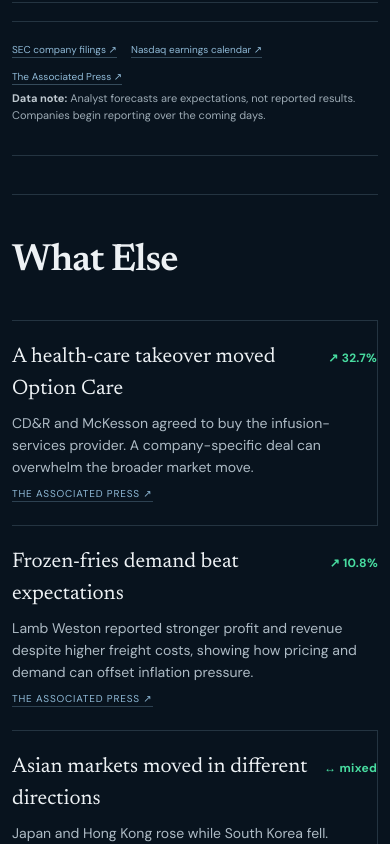
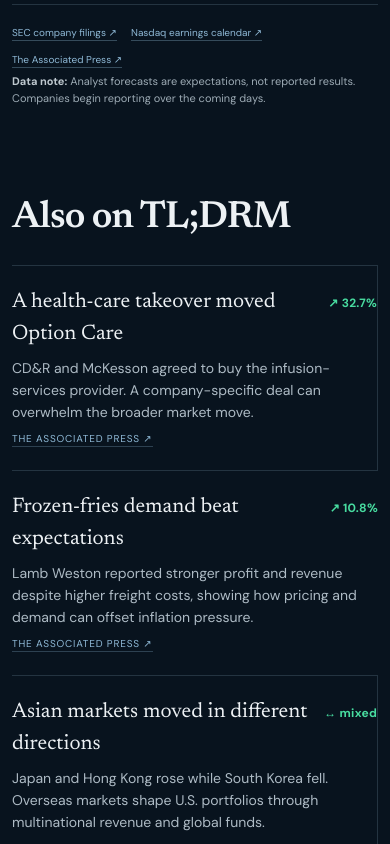
Before and after one commit to PennPredict/tldr-macro, a Next.js app: page / in a window 390 px wide. Shown: the part 6458-7302 px from the top of the page. Built offline with nearby package versions, Linux system fonts and the light colour scheme.

Commit message:
Tighten section spacing

```diff
--- a/app/globals.css
+++ b/app/globals.css
@@ -176,3 +176,15 @@
 .headline-intro h3 { max-width:none; font-size:clamp(20px,2.15vw,28px); line-height:1.12; white-space:nowrap; }
 @media (max-width:1023px) { .headline-intro h3 { white-space:normal; } }
 @media (max-width:720px) { .market-section,.stories,.notable,.watch { padding-top:38px; padding-bottom:38px; }.headline-card { padding-top:30px; }.headline-intro h3 { font-size:28px; } }
+
+/* Compact section transitions: one useful divider, no stacked rules. */
+.market-section,.stories,.notable { border-bottom:0; }
+.stories,.notable,.watch { padding-top:26px; padding-bottom:38px; }
+.headline-card:last-child { border-bottom:0; }
+.notable-list article:nth-last-child(-n+2) { border-bottom:0; }
+.notable .section-heading,.watch .section-heading { margin-bottom:18px; }
+@media (max-width:720px) {
+  .stories,.notable,.watch { padding-top:22px; padding-bottom:30px; }
+  .notable-list article:last-child { border-bottom:0; }
+  .notable-list article:nth-last-child(2) { border-bottom:1px solid var(--line); }
+}
--- a/app/page.tsx
+++ b/app/page.tsx
@@ -16,7 +16,7 @@
   <p className="edition-summary">{edition.summary}</p>
   <MarketSnapshot markets={edition.markets}/>
   <section className="stories" aria-labelledby="stories-title"><div className="section-heading stories-heading"><h2 id="stories-title">Top Stories</h2></div><div className="headline-list">{headlines.map(headline=><HeadlineCard headline={headline} definitions={lensDefinitions} key={headline.headline}/>)}</div></section>
-  <section className="notable" aria-labelledby="notable-title"><div className="section-heading"><h2 id="notable-title">What Else</h2></div><div className="notable-list">{notable.map(([title,signal,text,source,href])=><article key={title}><div className="notable-title"><h3>{title}</h3><span>{signal}</span></div><p>{text}</p><a href={href} target="_blank" rel="noreferrer">{source} ↗</a></article>)}</div></section>
+  <section className="notable" aria-labelledby="notable-title"><div className="section-heading"><h2 id="notable-title">Also on TL;DRM</h2></div><div className="notable-list">{notable.map(([title,signal,text,source,href])=><article key={title}><div className="notable-title"><h3>{title}</h3><span>{signal}</span></div><p>{text}</p><a href={href} target="_blank" rel="noreferrer">{source} ↗</a></article>)}</div></section>
   <section className="watch" aria-labelledby="watch-title"><div className="section-heading"><h2 id="watch-title">Next on TL;DRM</h2><p>Historical relationship, not prediction.</p></div><div className="event-list">{edition.calendar.map(e=><article key={e.date}><time>{e.date}<small>{e.time}</small></time><div className="event-main"><h3>{e.title}</h3><p>{e.definition}</p><span>{e.prior}</span><span>{e.consensus}</span></div><div className="scenario hotter"><b>Hotter / tighter</b><p>{e.hot}</p></div><div className="scenario cooler"><b>Cooler / easier</b><p>{e.cool}</p></div><a href={e.href} target="_blank" rel="noreferrer">{e.source} ↗</a></article>)}</div></section>
   <Footer/>
 </main>}
--- a/reports/build-report.json
+++ b/reports/build-report.json
@@ -1,5 +1,5 @@
 {
-  "generated_at": "2026-10-06T18:05:37.577Z",
+  "generated_at": "2026-10-06T18:11:14.462Z",
   "edition_date": "2026-10-06",
   "policy_version": 1,
   "status": "passed",
```
